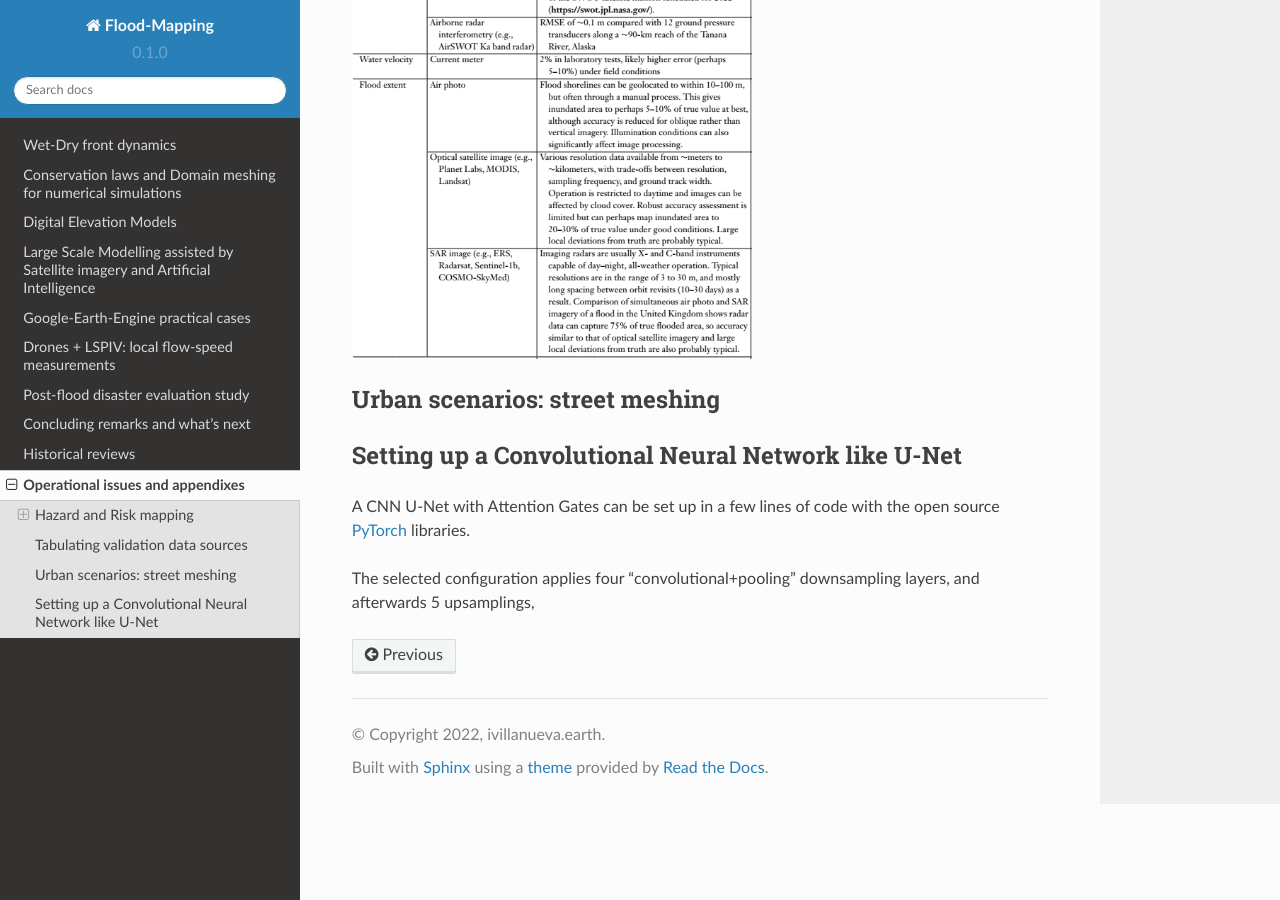
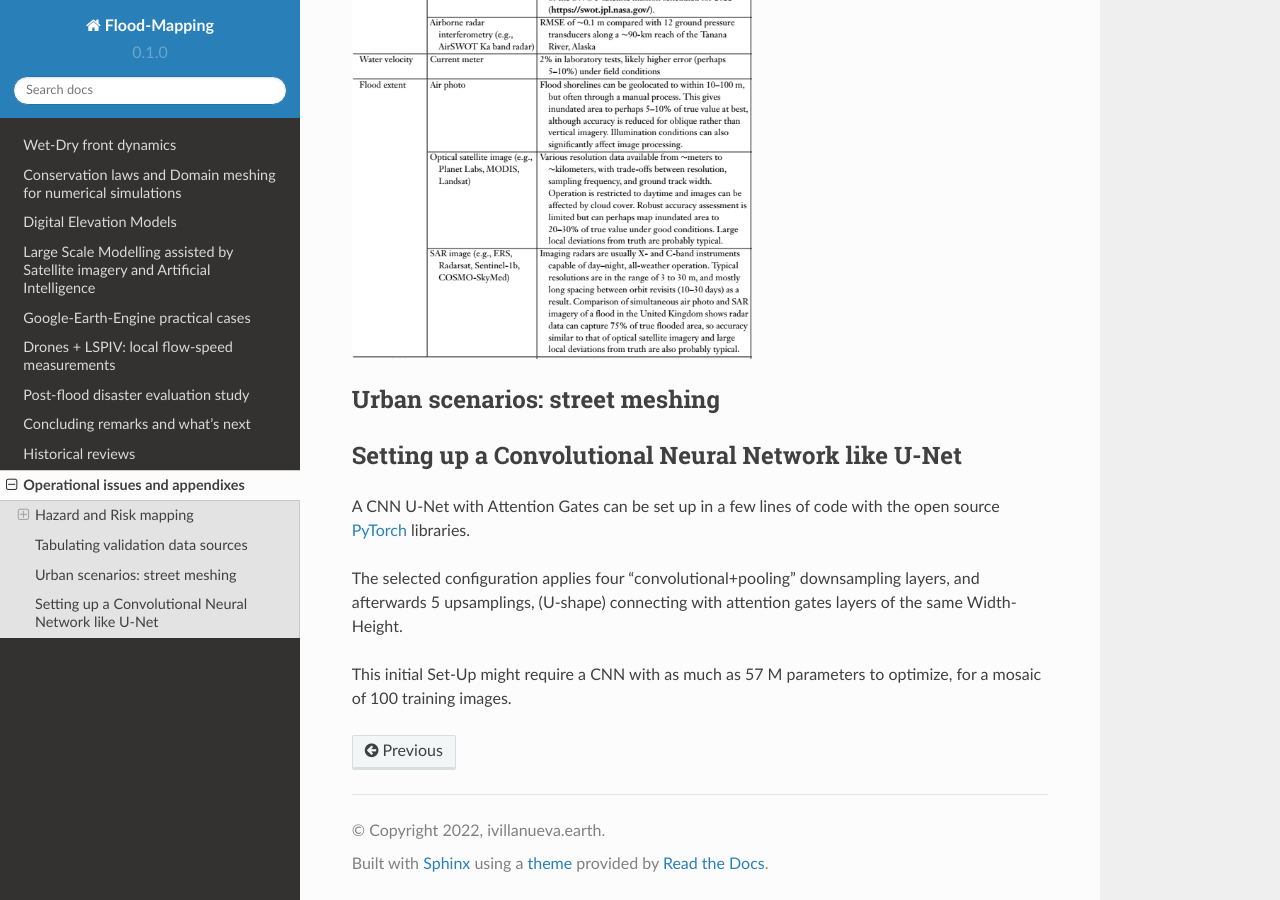
Before and after one commit to ivillamadrid/FloodMapping, a Sphinx documentation site: the page built from docs/source/operational_appx.rst, in a window 1280 px wide and 900 px high, scrolled down 1432 px. Built offline with Sphinx 7.4.7 and the Read the Docs theme 2.0.0, drawn with Linux system fonts in a browser that asks for light colours.

Commit message:
Update operational_appx.rst

```diff
--- a/docs/source/operational_appx.rst
+++ b/docs/source/operational_appx.rst
@@ -65,4 +65,7 @@ A CNN U-Net with Attention Gates can be set up in a few lines of code with the o
 
 .. _Pytorch: https://pytorch.org/
 
-The selected configuration applies four "convolutional+pooling" downsampling layers, and afterwards 5 upsamplings,
+The selected configuration applies four "convolutional+pooling" downsampling layers, and afterwards 5 upsamplings, (U-shape)
+connecting with attention gates layers of the same Width-Height.
+
+This initial Set-Up might require a CNN with as much as 57 M parameters to optimize, for a mosaic of 100 training images.
```
